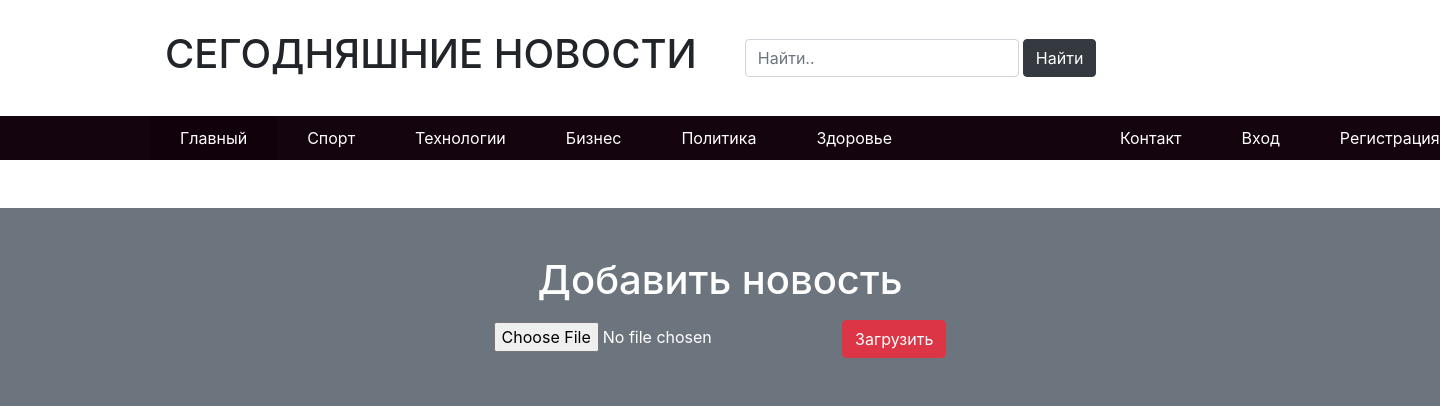
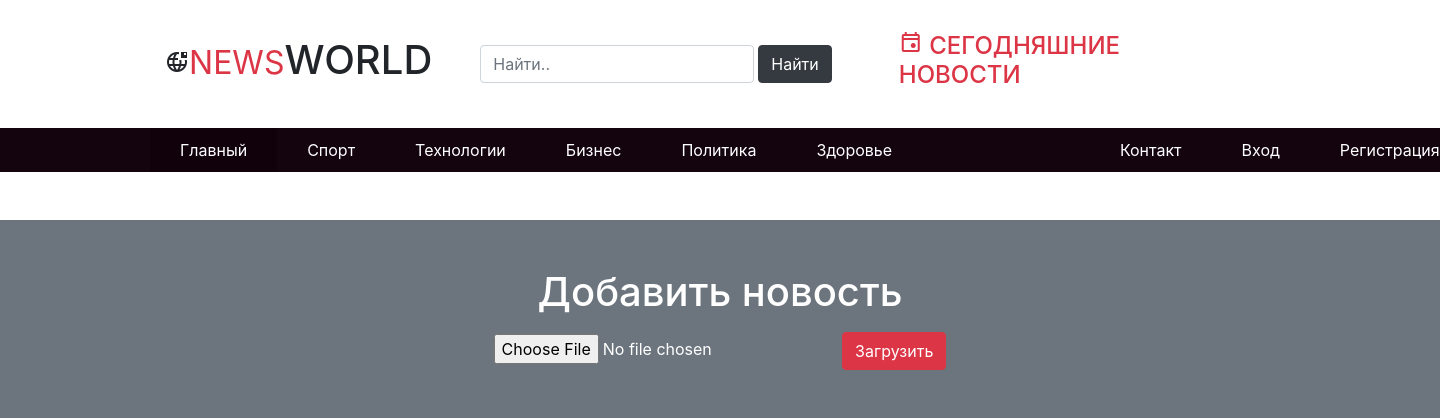
Before and after one commit to Arzymat01/newsproje, a Django app: page /addnews/ in a window 1440 px wide; the page is wider, and only the part inside the window is pictured. Shown: the top 420 px of that part. Run offline with Django 4.2, Linux system fonts and the light colour scheme; data that the repository does not hold is empty.

Commit message:
add icons 10.03.23

```diff
--- a/newsform/addnews/templates/addnews/addnews.html
+++ b/newsform/addnews/templates/addnews/addnews.html
@@ -6,20 +6,35 @@
     <meta charset="utf-8">
     <meta name="viewport" content="width=device-width, initial-scale=1, shrink-to-fit=no">
       <link rel="stylesheet" href="{% static 'style.css' %}">
+      <link rel="stylesheet" href="https://fonts.googleapis.com/css2?family=Material+Symbols+Outlined:opsz,wght,FILL,GRAD@20..48,100..700,0..1,-50..200" />
 
     <!-- Bootstrap CSS -->
     <link rel="stylesheet" href="https://cdn.jsdelivr.net/npm/bootstrap@4.5.3/dist/css/bootstrap.min.css" integrity="sha384-TX8t27EcRE3e/ihU7zmQxVncDAy5uIKz4rEkgIXeMed4M0jlfIDPvg6uqKI2xXr2" crossorigin="anonymous">
 <div class="container">
 		<div class="logo-wrapper d-flex align-items-center">
 			<h1>
-        Сегодняшние новости
+
+					<span class="material-symbols-outlined">
+					bring_your_own_ip
+					</span><small class="text-danger">news</small>WoRlD
+										<i class="fa-solid fa-earth-africa"></i>
+
+
 			</h1>
 			<form class="d-flex align-items-end px-5" action={% url 'health' %} method="get">
 
                     <input class="form-control me-2" type="search" name="search" placeholder="Найти..">
                     <button class="btn btn-dark mx-1" type="sumbit">Найти</button>
+
                 </form>
+             <div class="col-4">
+
+				   <h4 class="text-danger"><span class="material-symbols-outlined">
+event
+</span> Сегодняшние новости</h4>
+				</div>
 		</div>
+
 
 	</div>
   <div class="container-fluid menu mb-5">
```
Also changed, not shown: newsform/website/templates/website/include/base.html (+4 -4 lines), newsform/media/myimage/1373085.fc18900201341609538e3185b4435d81_uUMkT5t.jpg (added), newsform/website/include/base.html (added).
